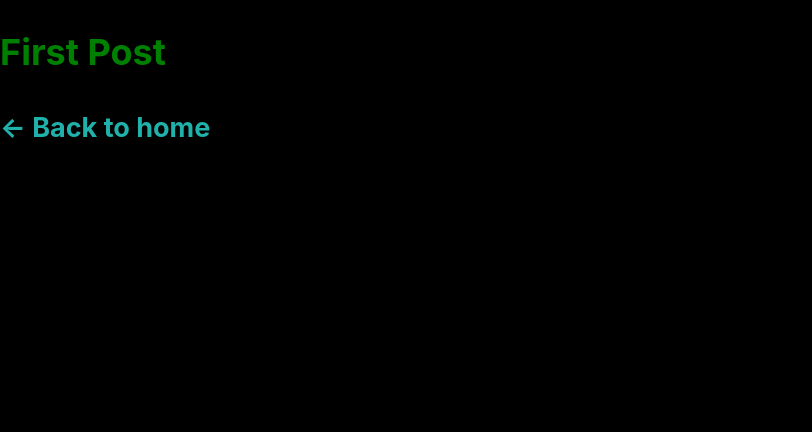
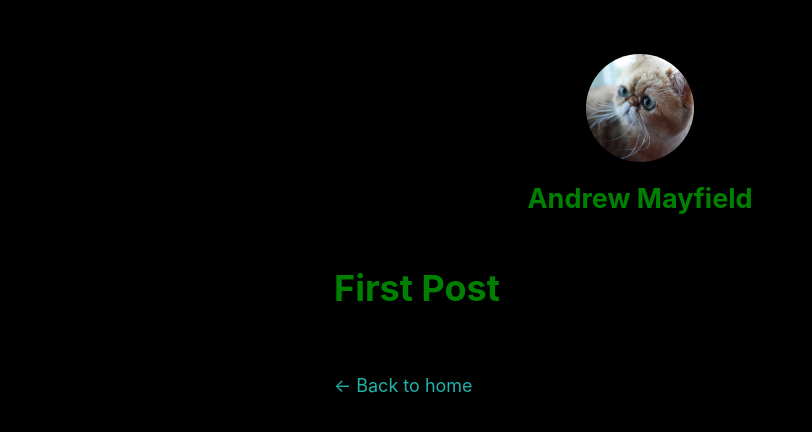
Before and after one commit to batgnome1/CS55.13-Week-3-Project-2, a Next.js app in the folder nextjs-blog/: page /posts/first-post in a window 1280 px wide. Shown: the top 432 px of the page, without its empty margins (0-812 px from the left). Built offline with nearby package versions, Linux system fonts and the light colour scheme.

Commit message:
creating link to first post

```diff
--- a/nextjs-blog/pages/index.js
+++ b/nextjs-blog/pages/index.js
@@ -1,5 +1,6 @@
 import Head from 'next/head';
 import Layout, { siteTitle } from '../components/layout';
+import Link from 'next/link';
 import utilStyles from '../styles/utils.module.css';
 
 export default function Home() {
@@ -13,8 +14,7 @@ export default function Home() {
         <p>I am Andrew. I like coffee, cats, and spooky things</p>
         {/* Sample website description with Next.js tutorial link */}
         <p>
-          (This is a sample website - you’ll be building a site like this on{' '}
-          <a href="https://nextjs.org/learn">our Next.js tutorial</a>.)
+          <Link href="/posts/first-post">Check out the first post!</Link>
         </p>
       </section>
     </Layout>
--- a/nextjs-blog/pages/posts/first-post.js
+++ b/nextjs-blog/pages/posts/first-post.js
@@ -1,11 +1,11 @@
 import Head from 'next/head';
 import Link from 'next/link';
 import Layout from '../../components/layout';
-import Script from 'next/script';
+
 
 export default function FirstPost() {
   return (
-    <>
+    <Layout children>
       <Head>
         {/* Page title for the first post */}
         <title>First Post</title>
@@ -13,10 +13,7 @@ export default function FirstPost() {
 
       {/* Main heading for the first post */}
       <h1>First Post</h1>
-      {/* Navigation link back to home page */}
-      <h2>
-        <Link href="/">← Back to home</Link>
-      </h2>
-    </>
+
+    </Layout>
   );
 }
```
